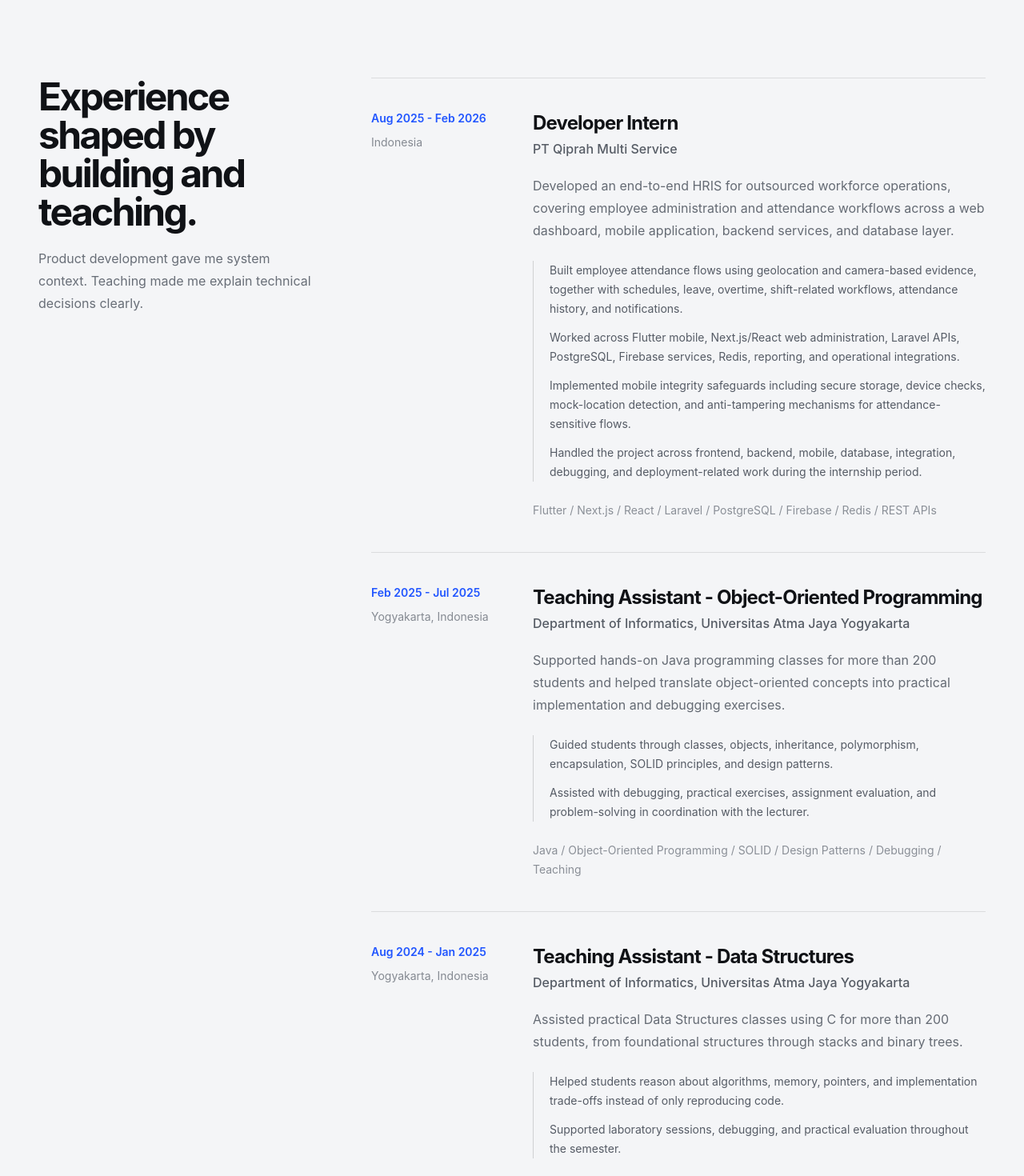
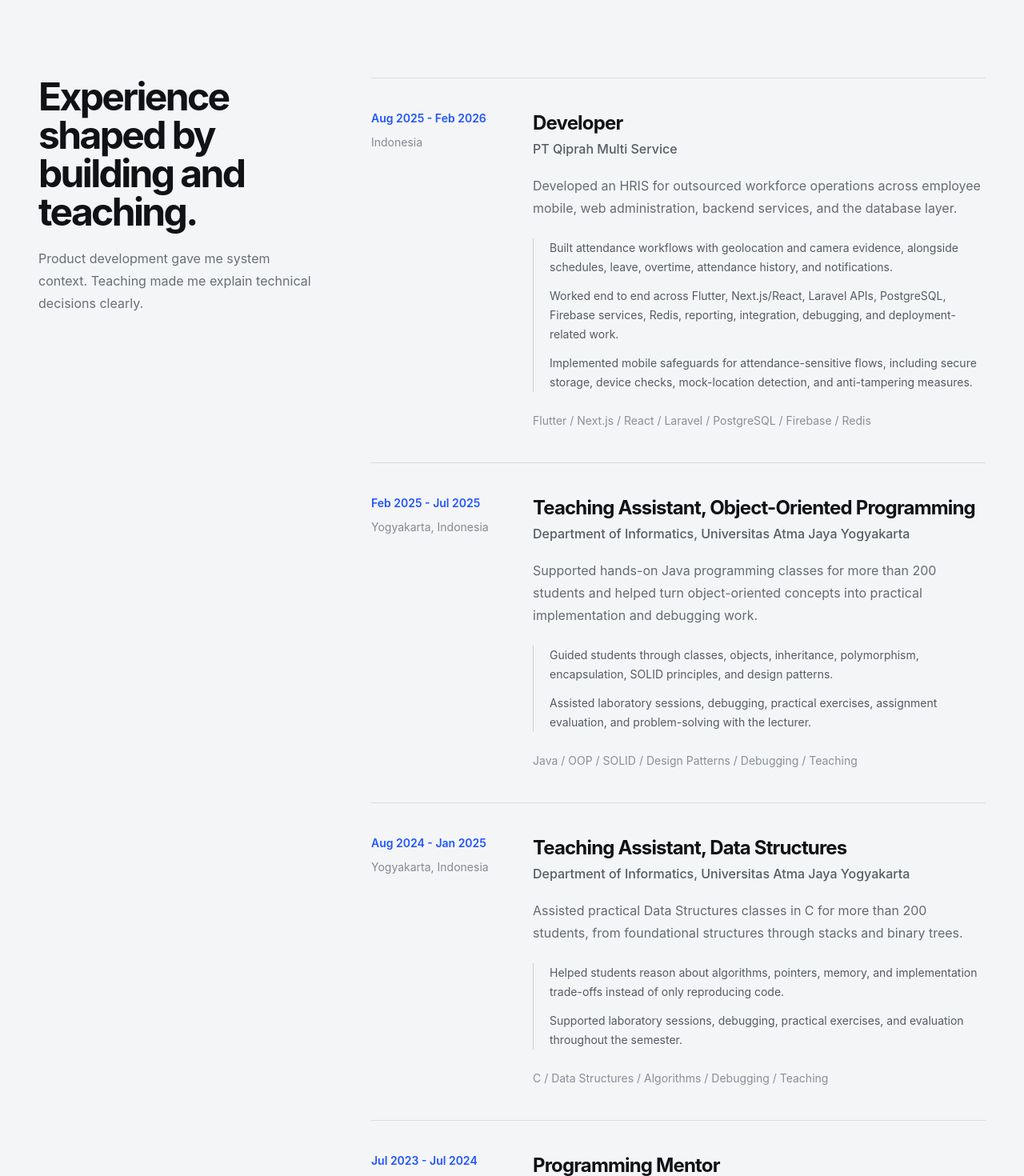
Before and after one commit to ragil1001/ragil-riztianda, a React (Vite) app: page / in a window 1280 px wide. Shown: the part 7080-8550 px from the top of the page at 80% size. Built offline with nearby package versions, Linux system fonts and the light colour scheme.

Commit message:
design: refine portfolio content model for Taste overhaul

```diff
--- a/src/constants.js
+++ b/src/constants.js
@@ -1,66 +1,73 @@
 export const SkillsInfo = [
   {
-    title: "Frontend",
-    skills: ["JavaScript", "React", "Next.js", "Tailwind CSS", "Bootstrap", "Responsive Web Design"],
+    title: "Web frontend",
+    description: "Responsive administration tools and product interfaces.",
+    skills: ["JavaScript", "React", "Next.js", "Tailwind CSS", "Responsive UI"],
   },
   {
     title: "Backend & APIs",
+    description: "Application services, authentication, and integration work.",
     skills: ["PHP", "Laravel", "REST APIs", "Authentication & Authorization", "API Integration"],
   },
   {
     title: "Mobile",
-    skills: ["Dart", "Flutter", "Geolocation", "Camera Integration", "Firebase Messaging", "Secure Local Storage"],
+    description: "Flutter applications with device and field capabilities.",
+    skills: ["Dart", "Flutter", "Geolocation", "Camera", "Firebase Messaging", "Secure Storage"],
   },
   {
-    title: "Data, Tools & Foundations",
-    skills: ["PostgreSQL", "MySQL", "Firebase", "Redis", "Git", "GitHub", "Postman", "Java", "C", "Object-Oriented Programming", "Data Structures"],
+    title: "Data & engineering",
+    description: "Databases, infrastructure services, and programming foundations.",
+    skills: ["PostgreSQL", "MySQL", "Firebase", "Redis", "Git", "Postman", "Java", "C"],
   },
 ];
 
 export const experiences = [
   {
     id: 0,
-    role: "Developer Intern",
+    type: "Internship",
+    role: "Developer",
     company: "PT Qiprah Multi Service",
     location: "Indonesia",
     date: "Aug 2025 - Feb 2026",
-    desc: "Developed an end-to-end HRIS for outsourced workforce operations, covering employee administration and attendance workflows across a web dashboard, mobile application, backend services, and database layer.",
+    desc: "Developed an HRIS for outsourced workforce operations across employee mobile, web administration, backend services, and the database layer.",
     highlights: [
-      "Built employee attendance flows using geolocation and camera-based evidence, together with schedules, leave, overtime, shift-related workflows, attendance history, and notifications.",
-      "Worked across Flutter mobile, Next.js/React web administration, Laravel APIs, PostgreSQL, Firebase services, Redis, reporting, and operational integrations.",
-      "Implemented mobile integrity safeguards including secure storage, device checks, mock-location detection, and anti-tampering mechanisms for attendance-sensitive flows.",
-      "Handled the project across frontend, backend, mobile, database, integration, debugging, and deployment-related work during the internship period.",
+      "Built attendance workflows with geolocation and camera evidence, alongside schedules, leave, overtime, attendance history, and notifications.",
+      "Worked end to end across Flutter, Next.js/React, Laravel APIs, PostgreSQL, Firebase services, Redis, reporting, integration, debugging, and deployment-related work.",
+      "Implemented mobile safeguards for attendance-sensitive flows, including secure storage, device checks, mock-location detection, and anti-tampering measures.",
     ],
-    skills: ["Flutter", "Next.js", "React", "Laravel", "PostgreSQL", "Firebase", "Redis", "REST APIs"],
+    skills: ["Flutter", "Next.js", "React", "Laravel", "PostgreSQL", "Firebase", "Redis"],
   },
   {
     id: 1,
-    role: "Teaching Assistant - Object-Oriented Programming",
+    type: "Teaching",
+    role: "Teaching Assistant, Object-Oriented Programming",
     company: "Department of Informatics, Universitas Atma Jaya Yogyakarta",
     location: "Yogyakarta, Indonesia",
     date: "Feb 2025 - Jul 2025",
-    desc: "Supported hands-on Java programming classes for more than 200 students and helped translate object-oriented concepts into practical implementation and debugging exercises.",
+    desc: "Supported hands-on Java programming classes for more than 200 students and helped turn object-oriented concepts into practical implementation and debugging work.",
     highlights: [
       "Guided students through classes, objects, inheritance, polymorphism, encapsulation, SOLID principles, and design patterns.",
-      "Assisted with debugging, practical exercises, assignment evaluation, and problem-solving in coordination with the lecturer.",
+      "Assisted laboratory sessions, debugging, practical exercises, assignment evaluation, and problem-solving with the lecturer.",
     ],
-    skills: ["Java", "Object-Oriented Programming", "SOLID", "Design Patterns", "Debugging", "Teaching"],
+    skills: ["Java", "OOP", "SOLID", "Design Patterns", "Debugging", "Teaching"],
   },
   {
     id: 2,
-    role: "Teaching Assistant - Data Structures",
+    type: "Teaching",
+    role: "Teaching Assistant, Data Structures",
     company: "Department of Informatics, Universitas Atma Jaya Yogyakarta",
     location: "Yogyakarta, Indonesia",
     date: "Aug 2024 - Jan 2025",
-    desc: "Assisted practical Data Structures classes using C for more than 200 students, from foundational structures through stacks and binary trees.",
+    desc: "Assisted practical Data Structures classes in C for more than 200 students, from foundational structures through stacks and binary trees.",
     highlights: [
-      "Helped students reason about algorithms, memory, pointers, and implementation trade-offs instead of only reproducing code.",
-      "Supported laboratory sessions, debugging, and practical evaluation throughout the semester.",
+      "Helped students reason about algorithms, pointers, memory, and implementation trade-offs instead of only reproducing code.",
+      "Supported laboratory sessions, debugging, practical exercises, and evaluation throughout the semester.",
     ],
     skills: ["C", "Data Structures", "Algorithms", "Debugging", "Teaching"],
   },
   {
     id: 3,
+    type: "Mentoring",
     role: "Programming Mentor",
     company: "Kelompok Studi Pemrograman",
     location: "Yogyakarta, Indonesia",
@@ -80,7 +87,7 @@ export const education = [
     school: "Universitas Atma Jaya Yogyakarta",
     date: "Aug 2022 - Aug 2026",
     grade: "3.93 / 4.00",
-    desc: "Bachelor of Informatics program with coursework and project work spanning programming fundamentals, data structures, object-oriented programming, web development, mobile application development, databases, and software engineering.",
+    desc: "Bachelor of Informatics with project work across software engineering, web and mobile development, databases, data structures, object-oriented programming, and application integration.",
     degree: "Bachelor of Informatics (S.Kom.)",
   },
 ];
```
